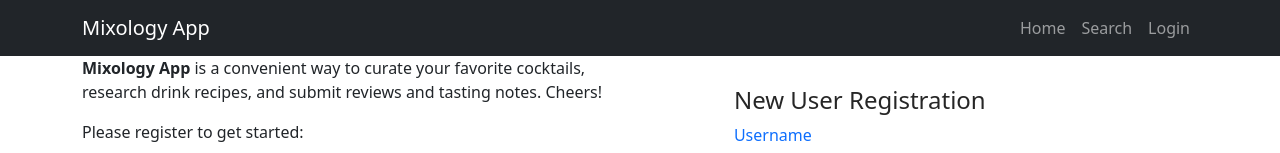
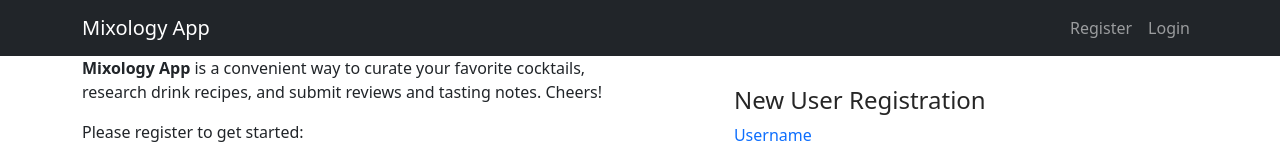
Before and after one commit to josephikim/mixology-app, a React app: page / in a window 1280 px wide. Shown: the top 153 px of the page. Built offline with nearby package versions, Linux system fonts and the light colour scheme; no server answers.

Commit message:
update links in Header

```diff
--- a/src/components/Header.tsx
+++ b/src/components/Header.tsx
@@ -20,15 +20,18 @@ const Header: React.FC = () => {
           <Navbar.Brand href="/">Mixology App</Navbar.Brand>
           <Navbar.Toggle aria-controls="responsive-navbar-nav" />
           <Navbar.Collapse id="responsive-navbar-nav" className="justify-content-end">
-            <Nav>
-              <Nav.Link href="/mydrinks">Home</Nav.Link>
-              <Nav.Link href="/search">Search</Nav.Link>
-              {authenticated ? (
+            {authenticated ? (
+              <Nav>
+                <Nav.Link href="/mydrinks">Home</Nav.Link>
+                <Nav.Link href="/search">Search</Nav.Link>
                 <Nav.Link onClick={handleLogout}>Logout</Nav.Link>
-              ) : (
+              </Nav>
+            ) : (
+              <Nav>
+                <Nav.Link href="/register">Register</Nav.Link>
                 <Nav.Link href="/login">Login</Nav.Link>
-              )}
-            </Nav>
+              </Nav>
+            )}
           </Navbar.Collapse>
         </Container>
       </Navbar>
```
